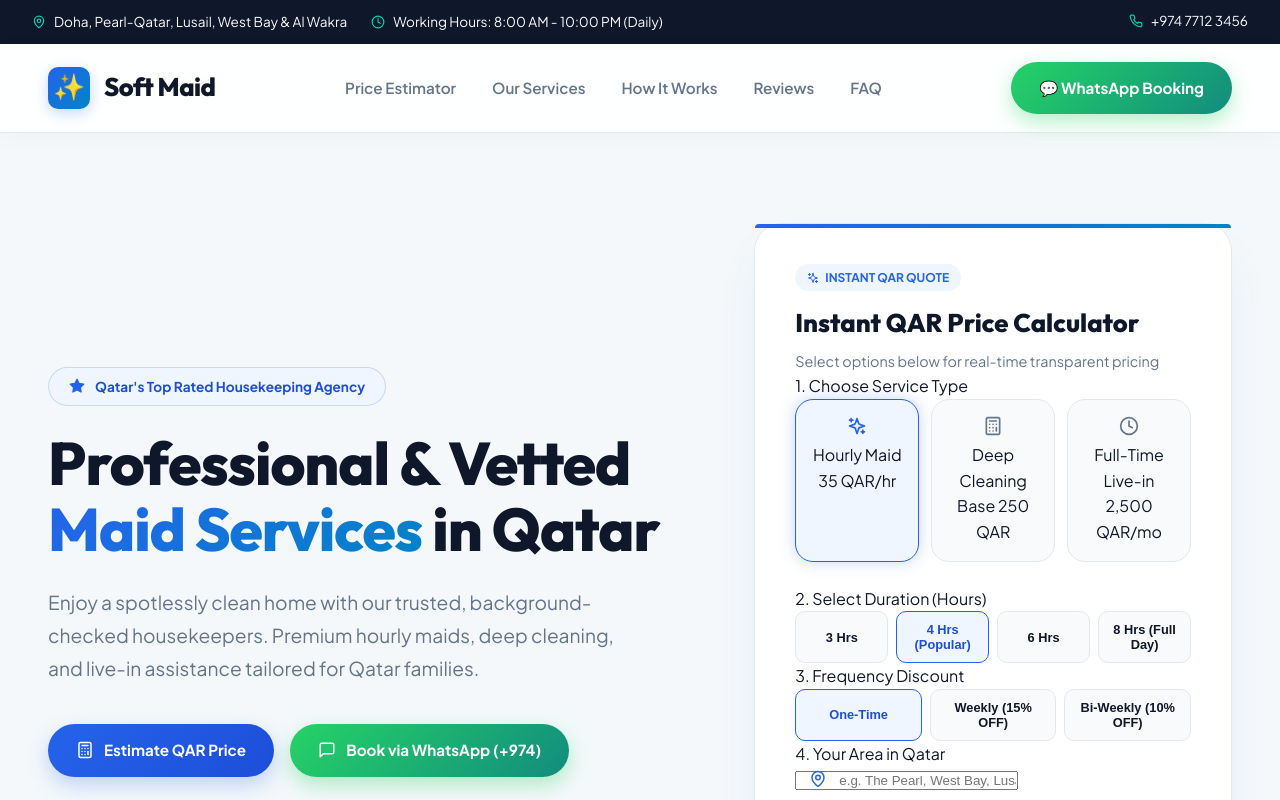
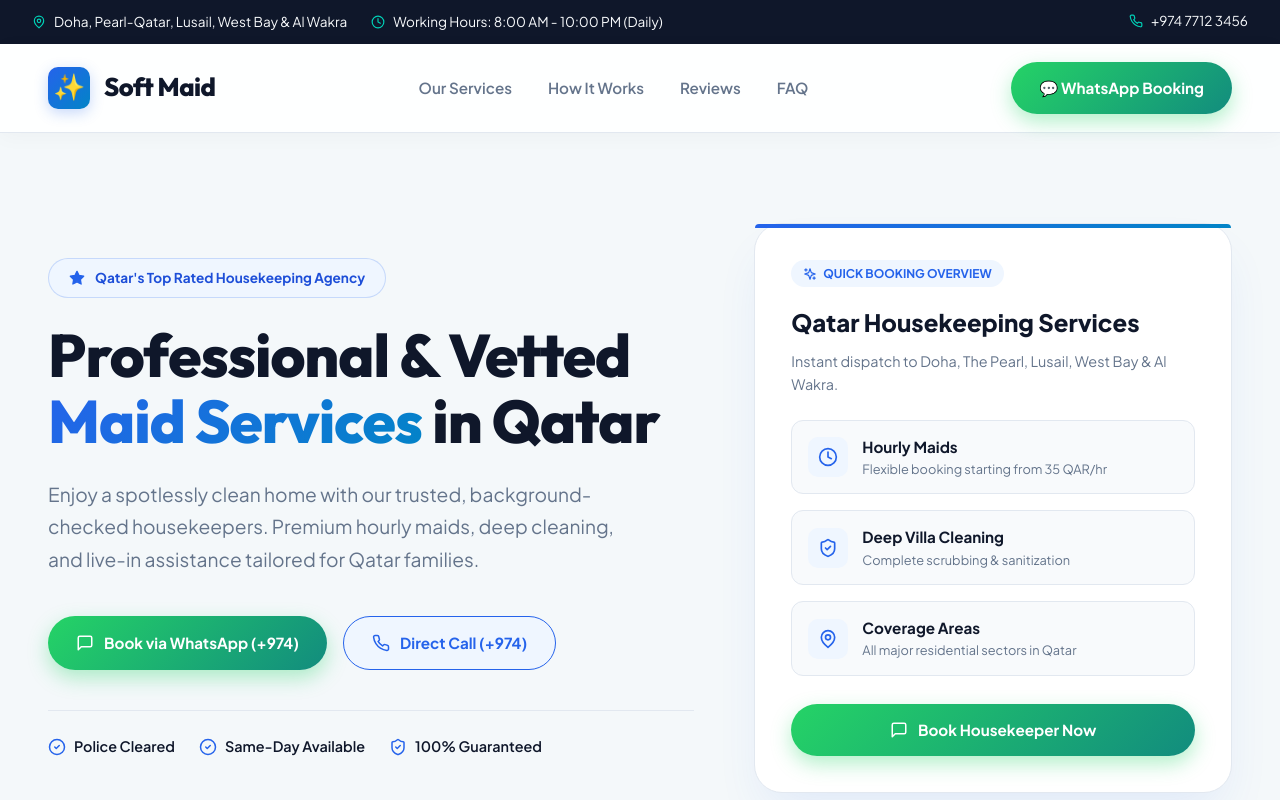
Before and after one commit to Voktech/soft-maid-services, a React (Vite) app: page / in a window 1280 px wide. Shown: the top 800 px of the page. Built offline with nearby package versions, Linux system fonts and the light colour scheme.

Commit message:
fix: remove price calculator and replace with feature overview card

```diff
--- a/src/components/Hero.jsx
+++ b/src/components/Hero.jsx
@@ -1,6 +1,5 @@
 import React from 'react';
-import { Star, ShieldCheck, CheckCircle2, MessageSquare, Calculator } from 'lucide-react';
-import HeroCard from './HeroCard';
+import { Star, ShieldCheck, CheckCircle2, MessageSquare, Phone, Sparkles, Clock, MapPin } from 'lucide-react';
 
 export default function Hero() {
   return (
@@ -18,11 +17,11 @@ export default function Hero() {
         </p>
 
         <div style={{ display: 'flex', gap: '16px', flexWrap: 'wrap', marginBottom: '40px' }}>
-          <a href="#calculator" className="btn btn-primary">
-            <Calculator size={18} /> Estimate QAR Price
+          <a href="https://wa.me/97477123456?text=Hi!%20I%20would%20like%20to%20book%20a%20maid%20in%20Qatar." className="btn btn-whatsapp" target="_blank" rel="noreferrer">
+            <MessageSquare size={18} /> Book via WhatsApp (+974)
           </a>
-          <a href="https://wa.me/97477123456?text=Hi!%20I%20need%20a%20maid%20in%20Doha%20today." className="btn btn-whatsapp" target="_blank" rel="noreferrer">
-            <MessageSquare size={18} /> Book via WhatsApp (+974)
+          <a href="tel:+97477123456" className="btn btn-outline">
+            <Phone size={18} /> Direct Call (+974)
           </a>
         </div>
 
@@ -39,7 +38,54 @@ export default function Hero() {
         </div>
       </div>
 
-      <HeroCard />
+      {/* Visual Service Highlights Card replacing calculator */}
+      <div className="glass-calculator" style={{ padding: '36px' }}>
+        <div style={{ display: 'inline-flex', alignItems: 'center', gap: '6px', background: '#EFF6FF', color: '#2563EB', padding: '4px 12px', borderRadius: '999px', fontSize: '0.75rem', fontWeight: 700, textTransform: 'uppercase', marginBottom: '16px' }}>
+          <Sparkles size={14} /> Quick Booking Overview
+        </div>
+        <h3 style={{ fontSize: '1.5rem', fontWeight: 800, marginBottom: '8px', color: '#0F172A' }}>
+          Qatar Housekeeping Services
+        </h3>
+        <p style={{ color: '#64748B', fontSize: '0.9rem', marginBottom: '24px' }}>
+          Instant dispatch to Doha, The Pearl, Lusail, West Bay & Al Wakra.
+        </p>
+
+        <div style={{ display: 'flex', flexDirection: 'column', gap: '16px', marginBottom: '28px' }}>
+          <div style={{ display: 'flex', alignItems: 'center', gap: '14px', background: '#F8FAFC', padding: '14px 16px', borderRadius: '12px', border: '1px solid #E2E8F0' }}>
+            <div style={{ background: '#EFF6FF', color: '#2563EB', width: '40px', height: '40px', borderRadius: '10px', display: 'flex', alignItems: 'center', justifyContent: 'center' }}>
+              <Clock size={20} />
+            </div>
+            <div>
+              <div style={{ fontWeight: 700, fontSize: '0.95rem' }}>Hourly Maids</div>
+              <div style={{ fontSize: '0.8rem', color: '#64748B' }}>Flexible booking starting from 35 QAR/hr</div>
+            </div>
+          </div>
+
+          <div style={{ display: 'flex', alignItems: 'center', gap: '14px', background: '#F8FAFC', padding: '14px 16px', borderRadius: '12px', border: '1px solid #E2E8F0' }}>
+            <div style={{ background: '#EFF6FF', color: '#2563EB', width: '40px', height: '40px', borderRadius: '10px', display: 'flex', alignItems: 'center', justifyContent: 'center' }}>
+              <ShieldCheck size={20} />
+            </div>
+            <div>
+              <div style={{ fontWeight: 700, fontSize: '0.95rem' }}>Deep Villa Cleaning</div>
+              <div style={{ fontSize: '0.8rem', color: '#64748B' }}>Complete scrubbing & sanitization</div>
+            </div>
+          </div>
+
+          <div style={{ display: 'flex', alignItems: 'center', gap: '14px', background: '#F8FAFC', padding: '14px 16px', borderRadius: '12px', border: '1px solid #E2E8F0' }}>
+            <div style={{ background: '#EFF6FF', color: '#2563EB', width: '40px', height: '40px', borderRadius: '10px', display: 'flex', alignItems: 'center', justifyContent: 'center' }}>
+              <MapPin size={20} />
+            </div>
+            <div>
+              <div style={{ fontWeight: 700, fontSize: '0.95rem' }}>Coverage Areas</div>
+              <div style={{ fontSize: '0.8rem', color: '#64748B' }}>All major residential sectors in Qatar</div>
+            </div>
+          </div>
+        </div>
+
+        <a href="https://wa.me/97477123456?text=Hi!%20I%20would%20like%20to%20book%20a%20maid%20in%20Qatar." className="btn btn-whatsapp" style={{ width: '100%', justifyContent: 'center' }} target="_blank" rel="noreferrer">
+          <MessageSquare size={18} /> Book Housekeeper Now
+        </a>
+      </div>
     </section>
   );
 }
--- a/src/components/Navbar.jsx
+++ b/src/components/Navbar.jsx
@@ -8,7 +8,6 @@ export default function Navbar() {
         <span>Soft Maid</span>
       </a>
       <ul className="nav-links">
-        <li><a href="#calculator">Price Estimator</a></li>
         <li><a href="#services">Our Services</a></li>
         <li><a href="#how-it-works">How It Works</a></li>
         <li><a href="#testimonials">Reviews</a></li>
```
